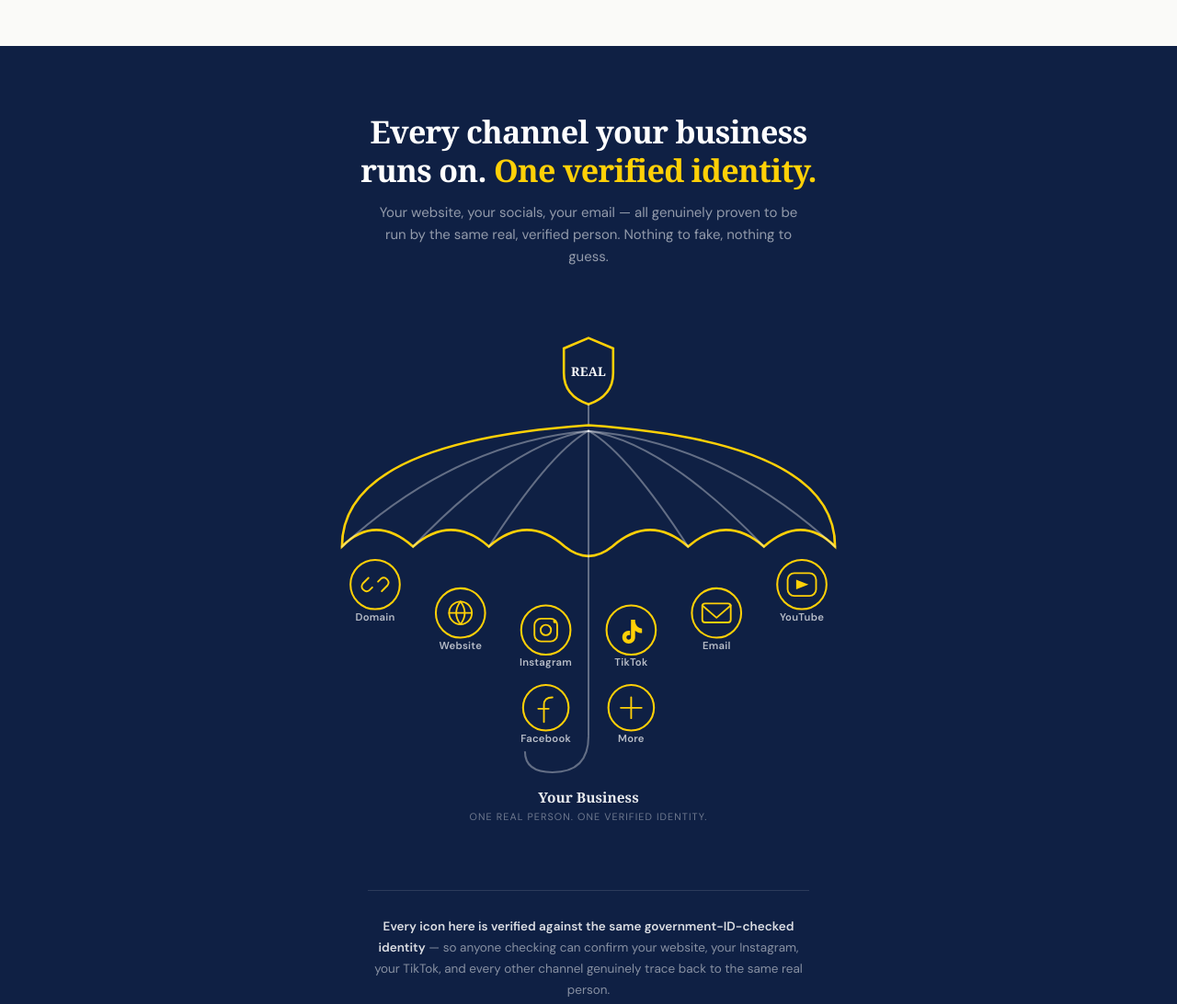
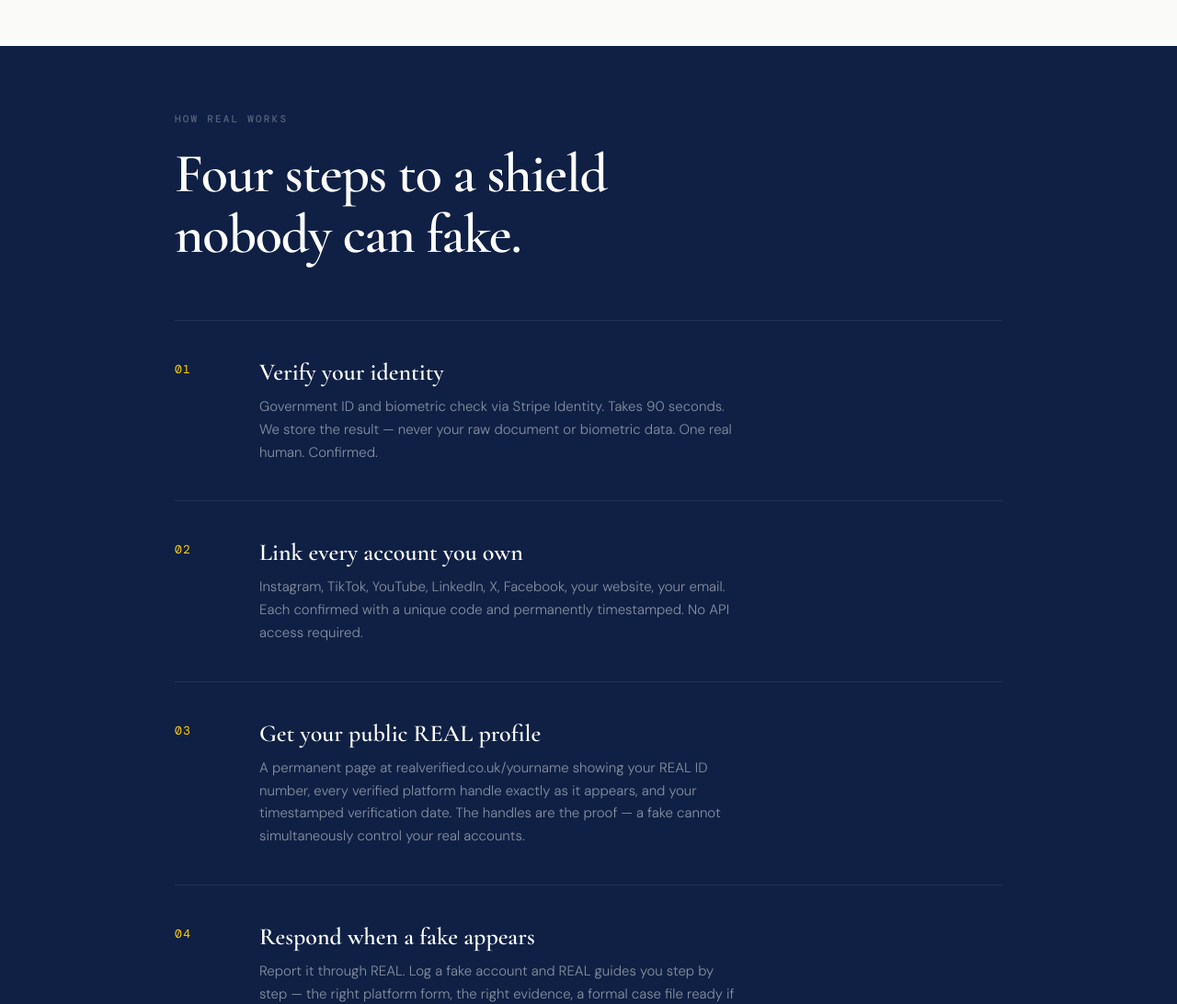
Before and after one commit to saddlej/REAL-landing-page, a website: page index.html in a window 1280 px wide. Shown: the part 2280-3372 px from the top of the page at 92% size. Drawn offline with nearby package versions, Linux system fonts and the light colour scheme.

Commit message:
Remove duplicate umbrella-showcase from how-section
Deletes the leftover .umbrella-showcase div (older umbrella diagram
with no card border/heading) that sat inside the how-section above
the "How REAL works" / four-steps content. The correct umbrella
diagram in the cream "Verified as one person" section is untouched.

```diff
--- a/index.html
+++ b/index.html
@@ -338,106 +338,6 @@
 
 <section class="how-section" id="how">
   <div class="how-inner">
-    <div class="umbrella-showcase">
-      <h2 class="umbrella-heading">Every channel your business<br>runs on. <span class="umbrella-accent">One verified identity.</span></h2>
-      <p class="umbrella-sub">Your website, your socials, your email — all genuinely proven to be run by the same real, verified person. Nothing to fake, nothing to guess.</p>
-
-      <div class="diagram">
-        <svg viewBox="0 0 640 560" xmlns="http://www.w3.org/2000/svg">
-
-          <!-- REAL shield: sits at the very top, like the umbrella's finial -->
-          <path class="hub-shield" d="M 320 20 L 346 31 L 346 57 Q 346 81 320 90 Q 294 81 294 57 L 294 31 Z" />
-          <text class="hub-label" x="320" y="60" text-anchor="middle">REAL</text>
-
-          <!-- Pole segment from shield down into canopy top -->
-          <line class="pole" x1="320" y1="90" x2="320" y2="112" />
-
-          <!-- Canopy: smooth dome, scalloped bottom edge, true umbrella silhouette -->
-          <path class="canopy-line" d="
-            M 60 240
-            Q 60 130 320 112
-            Q 580 130 580 240
-            Q 545 205 505 240
-            Q 465 205 425 240
-            Q 385 205 345 240
-            Q 320 260 295 240
-            Q 255 205 215 240
-            Q 175 205 135 240
-            Q 95 205 60 240 Z"
-            fill="rgba(255,208,7,0.08)" />
-
-          <!-- Faint ribs, top of canopy down to each scallop dip, purely decorative -->
-          <path class="rib" d="M 320 118 Q 180 130 60 240" />
-          <path class="rib" d="M 320 118 Q 240 130 135 240" />
-          <path class="rib" d="M 320 118 Q 280 140 215 240" />
-          <path class="rib" d="M 320 118 L 320 250" />
-          <path class="rib" d="M 320 118 Q 360 140 425 240" />
-          <path class="rib" d="M 320 118 Q 400 130 505 240" />
-          <path class="rib" d="M 320 118 Q 460 130 580 240" />
-
-          <!-- Pole continues down from canopy through the sheltered zone to the handle -->
-          <line class="pole" x1="320" y1="250" x2="320" y2="440" />
-          <path class="pole" d="M 320 440 Q 320 478 282 478 Q 253 478 253 456" fill="none" />
-
-          <!-- Row 1: 6 icons, evenly spaced 90px apart, centered on pole (x=320) -->
-          <circle class="icon-badge" cx="95" cy="280" r="26" />
-          <path class="icon-glyph" d="M 88 273 l -6 6 a5 5 0 0 0 7 7 l 3 -3" />
-          <path class="icon-glyph" d="M 102 287 l 6 -6 a5 5 0 0 0 -7 -7 l -3 3" />
-          <text class="channel-label" x="95" y="318" text-anchor="middle">Domain</text>
-
-          <circle class="icon-badge" cx="185" cy="310" r="26" />
-          <circle class="icon-glyph" cx="185" cy="310" r="12" />
-          <line class="icon-glyph" x1="173" y1="310" x2="197" y2="310" />
-          <path class="icon-glyph" d="M 185 298 Q 176 310 185 322 Q 194 310 185 298" />
-          <text class="channel-label" x="185" y="348" text-anchor="middle">Website</text>
-
-          <circle class="icon-badge" cx="275" cy="328" r="26" />
-          <rect class="icon-glyph" x="263" y="316" width="24" height="24" rx="7" />
-          <circle class="icon-glyph" cx="275" cy="328" r="5.5" />
-          <circle class="icon-glyph-fill" cx="284.5" cy="319" r="1.8" />
-          <text class="channel-label" x="275" y="366" text-anchor="middle">Instagram</text>
-
-          <circle class="icon-badge" cx="365" cy="328" r="26" />
-          <g transform="translate(365,328) scale(1.3)">
-            <path fill="#FFD007" stroke="none" d="M 3.2 -7.5 C 3.2 -4.2 5.6 -1.6 8.8 -1.2 L 8.8 2.4 C 6.6 2.4 4.6 1.7 3.2 0.5 L 3.2 5.8 C 3.2 8.7 0.9 11 -2 11 C -4.9 11 -7.2 8.7 -7.2 5.8 C -7.2 2.9 -4.9 0.6 -2 0.6 C -1.6 0.6 -1.2 0.65 -0.9 0.75 L -0.9 4.3 C -1.2 4.2 -1.6 4.15 -2 4.15 C -3 4.15 -3.85 5 -3.85 6 C -3.85 7 -3 7.85 -2 7.85 C -1 7.85 -0.15 7 -0.15 6 L -0.15 -8.4 L 3.2 -8.4 Z" />
-          </g>
-          <text class="channel-label" x="365" y="366" text-anchor="middle">TikTok</text>
-
-          <circle class="icon-badge" cx="455" cy="310" r="26" />
-          <rect class="icon-glyph" x="440" y="300" width="30" height="20" rx="3" />
-          <path class="icon-glyph" d="M 440 302 L 455 315 L 470 302" />
-          <text class="channel-label" x="455" y="348" text-anchor="middle">Email</text>
-
-          <circle class="icon-badge" cx="545" cy="280" r="26" />
-          <rect class="icon-glyph" x="530" y="268" width="30" height="24" rx="7" />
-          <path class="icon-glyph-fill" d="M 539 275 L 552 280 L 539 285 Z" />
-          <text class="channel-label" x="545" y="318" text-anchor="middle">YouTube</text>
-
-          <!-- Row 2: 2 icons, evenly spaced 90px either side of pole -->
-          <circle class="icon-badge" cx="275" cy="410" r="24" />
-          <g transform="translate(275,410)">
-            <path class="icon-glyph" d="M 7 -11 Q -2 -11 -2 -3 L -2 15" />
-            <path class="icon-glyph" d="M -8 1 L 3 1" />
-          </g>
-          <text class="channel-label" x="275" y="446" text-anchor="middle">Facebook</text>
-
-          <circle class="icon-badge" cx="365" cy="410" r="24" />
-          <line class="icon-glyph" x1="365" y1="399" x2="365" y2="421" />
-          <line class="icon-glyph" x1="354" y1="410" x2="376" y2="410" />
-          <text class="channel-label" x="365" y="446" text-anchor="middle">More</text>
-
-          <!-- Base -->
-          <text class="base-label" x="320" y="510" text-anchor="middle">Your Business</text>
-          <text class="base-sub" x="320" y="528" text-anchor="middle">One real person. One verified identity.</text>
-
-        </svg>
-      </div>
-
-      <div class="umbrella-footer-note">
-        <strong>Every icon here is verified against the same government-ID-checked identity</strong> — so anyone checking can confirm your website, your Instagram, your TikTok, and every other channel genuinely trace back to the same real person.
-      </div>
-    </div>
-
     <span class="section-label">How REAL works</span>
     <h2>Four steps to a shield<br>nobody can fake.</h2>
     <div class="steps">
```
